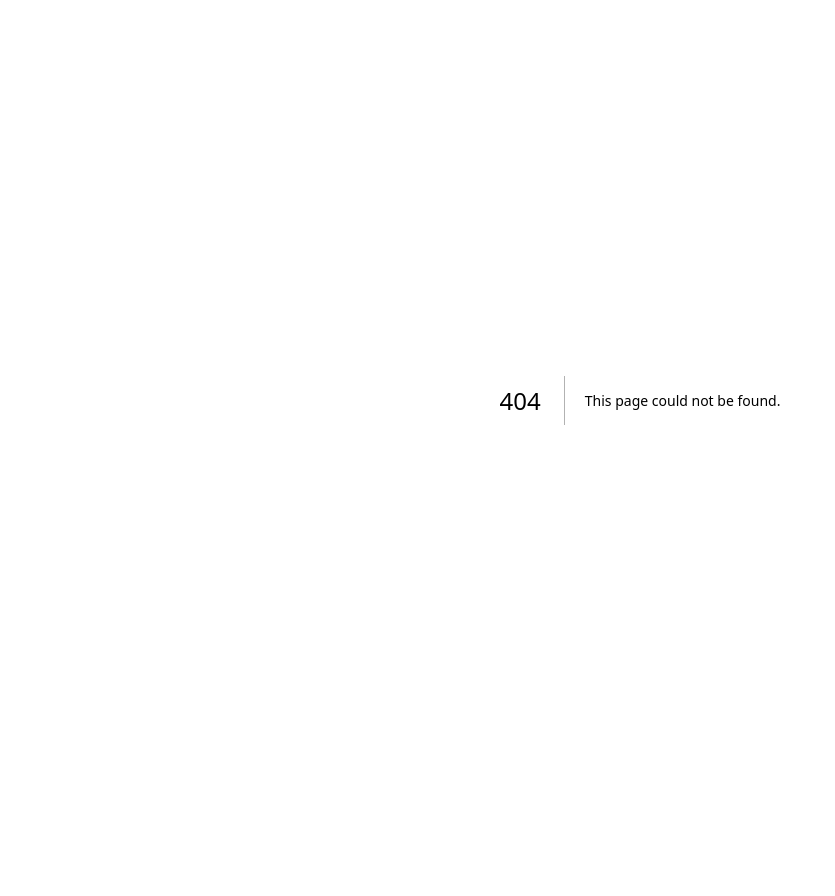
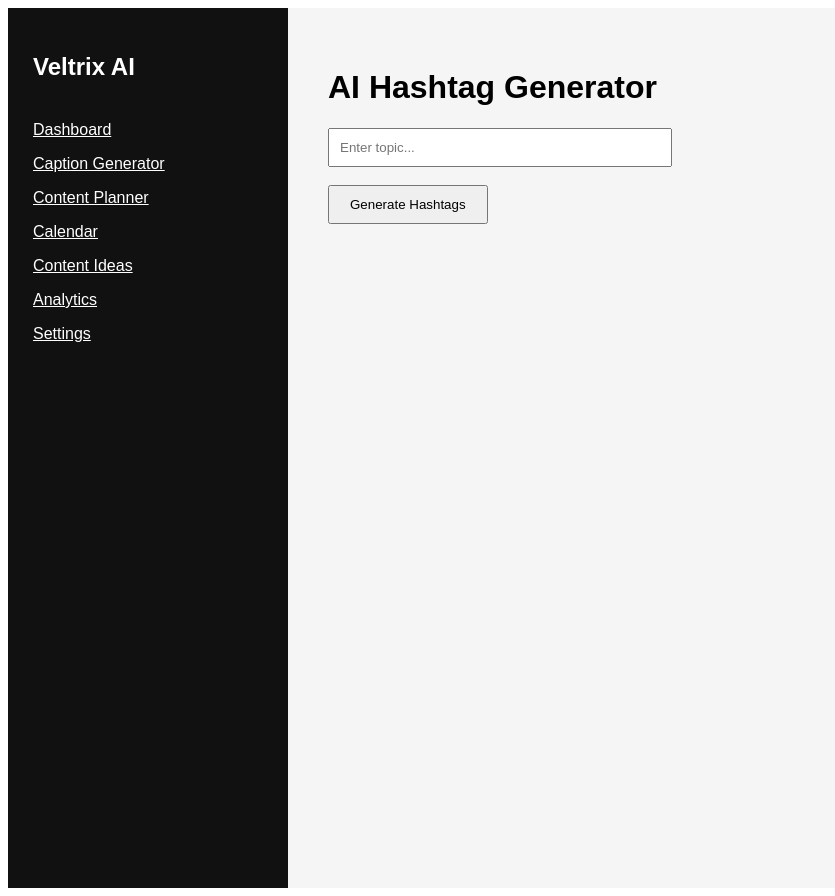
Before and after one commit to syedfaraz0099-sketch/veltrix-social-ai, a Next.js app in the folder frontend/: page /dashboard/frontend/app/dashboard/hashtags in a window 1280 px wide. Before the commit this address had no page. Shown: the whole page, without its empty margins (0-835 px from the left). Before the commit the page ends 800 px from the top, so only its background shows below. Built offline with nearby package versions, Linux system fonts and the light colour scheme.

Commit message:
Create page.tsx

```diff
--- /dev/null
+++ b/frontend/app/dashboard/frontend/app/dashboard/hashtags/page.tsx
@@ -0,0 +1,54 @@
+"use client"
+
+import { useState } from "react"
+
+export default function HashtagsPage(){
+
+const [topic,setTopic] = useState("")
+const [tags,setTags] = useState("")
+
+const generateTags = () => {
+
+const hashtags = `
+
+#${topic.replaceAll(" ","")}
+#contentcreator
+#socialmedia
+#digitalmarketing
+#growth
+#instagramtips
+`
+
+setTags(hashtags)
+
+}
+
+return (
+<div>
+
+  <h1>AI Hashtag Generator</h1>
+
+  <input
+    placeholder="Enter topic..."
+    value={topic}
+    onChange={(e)=>setTopic(e.target.value)}
+    style={{ padding:"10px", width:"320px" }}
+  />
+
+  <br/><br/>
+
+  <button
+    onClick={generateTags}
+    style={{ padding:"10px 20px" }}
+  >
+    Generate Hashtags
+  </button>
+
+  <br/><br/>
+
+  <pre>{tags}</pre>
+
+</div>
+
+)
+}
```
